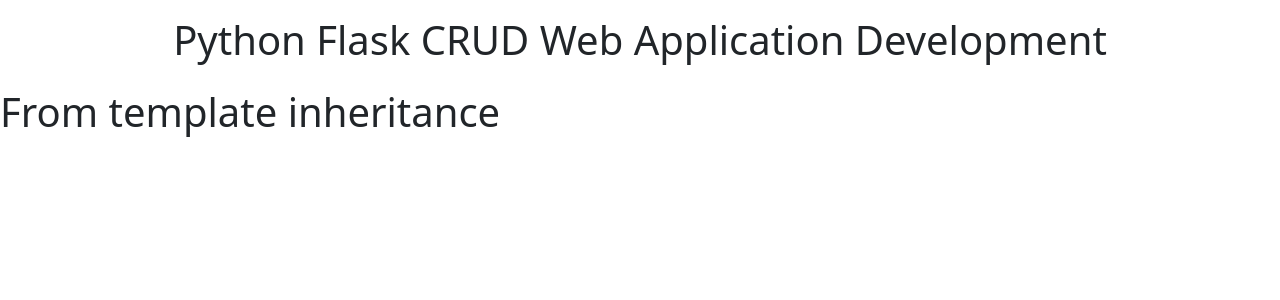
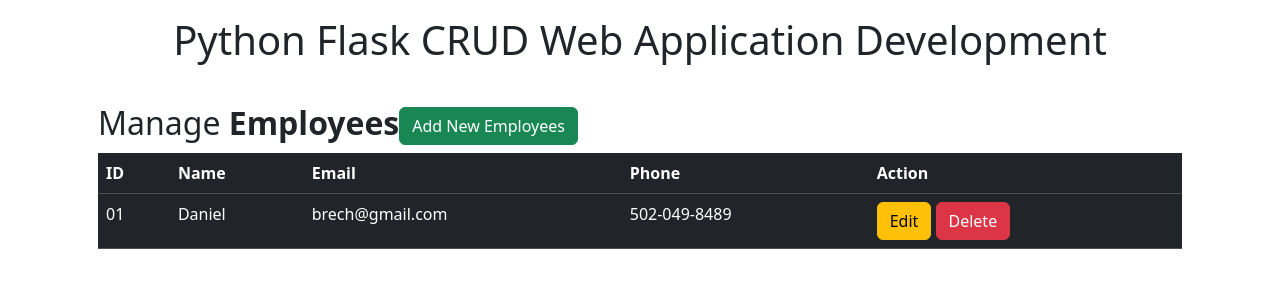
Before and after one commit to DanielBrechner/flask-crud-app, a Flask app: page / in a window 1280 px wide. Shown: the top 300 px of the page. Run offline with Flask 2, Linux system fonts and the light colour scheme.

Commit message:
added table and btn

```diff
--- a/templates/index.html
+++ b/templates/index.html
@@ -5,6 +5,34 @@
 
 {% block body %}
 
-<h1>From template inheritance</h1>
+<div class="container">
+    <div class="row">
+        <div class="col md-12">
+            <div class="jumbotron p-3">
+                <h2>Manage <b>Employees</b><button type="button" class="btn btn-success float-right" data-toggle="modal" data-target="#mymodal">Add New Employees</button></h2>
+                <table class="table table-hover table-dark">
+                    <tr>
+                        <th>ID</th>
+                        <th>Name</th>
+                        <th>Email</th>
+                        <th>Phone</th>
+                        <th>Action</th>
+                    </tr>
+                    <tr>
+                        <td>01</td>
+                        <td>Daniel</td>
+                        <td>brech@gmail.com</td>
+                        <td>502-049-8489</td>
+                        <td>
+                            <a href="" class="btn btn-warning btn-xs" data-toggle="modal" data-target="#modaledit">Edit</a>
+                            <a href="" class="btn btn-danger btn-xs" onclick="return confirm('Are You Sure To Delete?')">Delete</a>
+                        </td>
+                    </tr>
+                </table>
+            </div>
+        </div>
+    </div>
+
+</div>
 
 {% endblock %}
```
